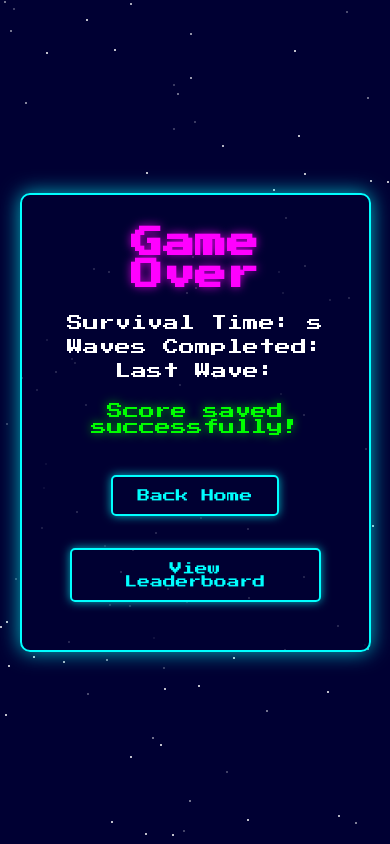
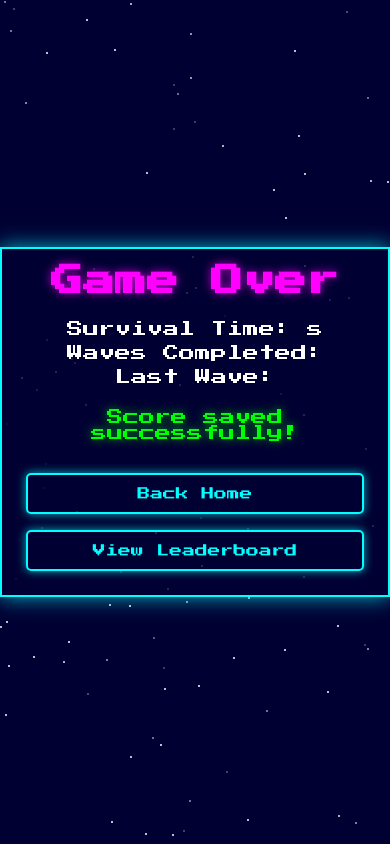
Before and after one commit to mehtahrishi/Emoji-Rumble, a Flask app: page /gameover in a window 390 px wide. Run offline with Flask 3, Linux system fonts and the light colour scheme.

Commit message:
Update style.css

```diff
--- a/static/css/style.css
+++ b/static/css/style.css
@@ -171,6 +171,7 @@
     box-shadow: 0 0 20px var(--glow-color);
     overflow: hidden;
     background-color: rgba(0, 0, 51, 0.8);
+    touch-action: none; /* Prevent browser handling of touch events */
 }
 
 /* Canvas */
@@ -284,10 +285,14 @@
     text-shadow: 0 0 10px var(--glow-color);
 }
 
+.table-container {
+    overflow-x: auto;
+    margin-bottom: 2rem;
+}
+
 #leaderboard-table {
     width: 100%;
     border-collapse: collapse;
-    margin-bottom: 2rem;
     color: var(--text-color);
 }
 
@@ -338,6 +343,9 @@
 
     .game-container {
         height: 450px;
+        border-radius: 0;
+        border-left: none;
+        border-right: none;
     }
 
     .hud {
@@ -366,4 +374,29 @@
     .emoji-option {
         font-size: 2rem;
     }
+
+    /* Mobile-specific styles */
+    body {
+        overflow: hidden;
+    }
+
+    .container {
+        width: 100%;
+        max-width: 100%;
+        padding: 1rem;
+        border-radius: 0;
+    }
+
+    #player-name {
+        font-size: 0.8rem;
+        padding: 0.8rem;
+    }
+
+    .post-game-buttons {
+        flex-direction: column;
+    }
+
+    .post-game-buttons .btn {
+        margin: 0.5rem;
+    }
 }
```
